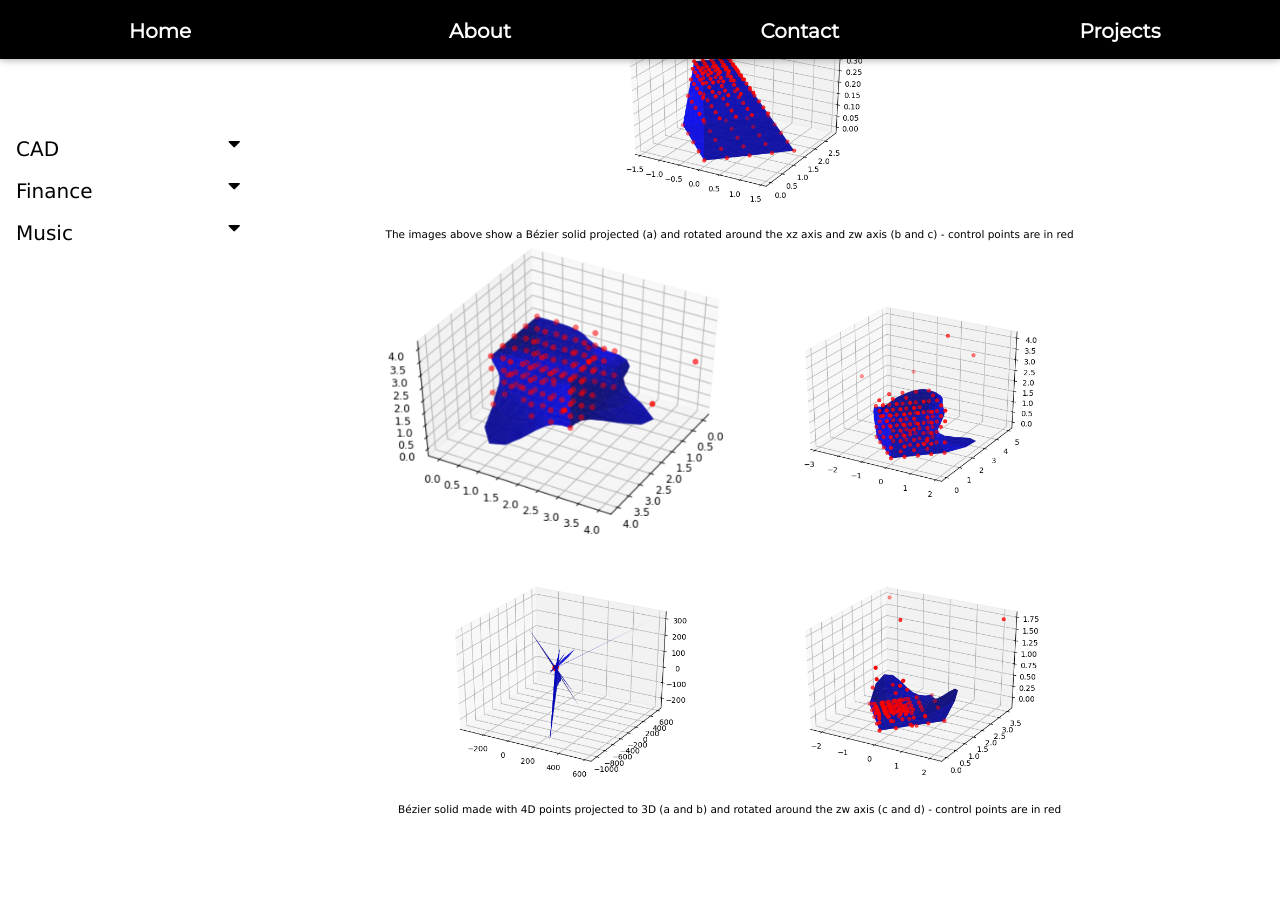
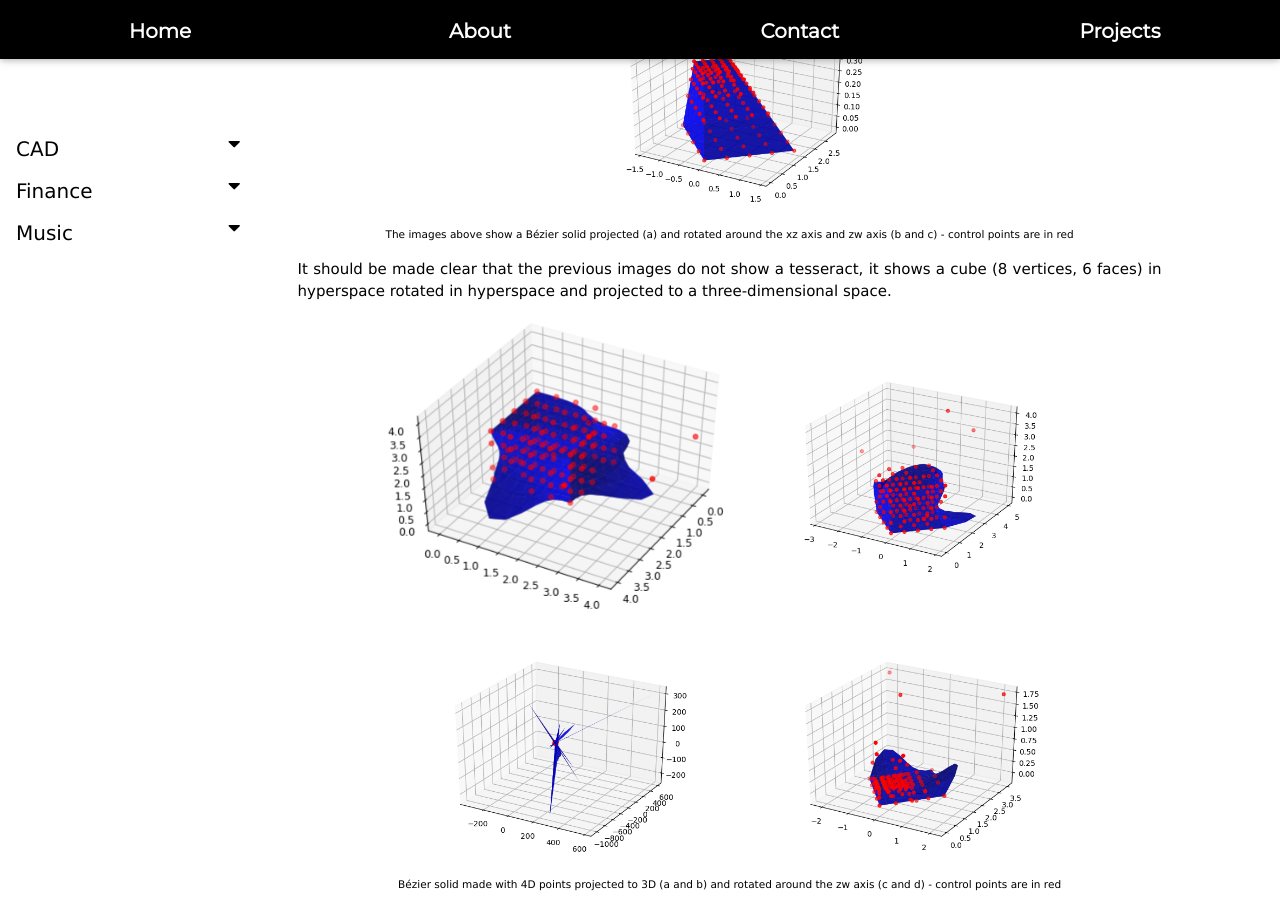
Before and after one commit to botengu/portfolio, a Jekyll site: the page built from _posts/2020-09-25-HigherDimensionalShape.md, in a window 1280 px wide and 900 px high, scrolled down 3531 px. Built offline with Jekyll 4.4.1, drawn with Linux system fonts in a browser that asks for light colours; nearby versions of some CDN libraries; library files that are not in the unit come from our copies; a script that is not in the unit is left out.

Commit message:
49th commit

```diff
--- a/_posts/2020-09-25-HigherDimensionalShape.md
+++ b/_posts/2020-09-25-HigherDimensionalShape.md
@@ -70,6 +70,9 @@ permalink: "/cad/nDBezier/"
         <img src="/portfolio/assets/img/Bzvolumeflat3.png" width="40%" height="40%">
         <figcaption> The images above show a Bézier solid projected (a) and rotated around the xz axis and zw axis (b and c) - control points are in red </figcaption>
     </div>
+    <p class = "justify">
+    It should be made clear that the previous images do not show a tesseract, it shows a cube (8 vertices, 6 faces) in hyperspace rotated in hyperspace and projected to a three-dimensional space.
+    </p>
     <div class="w3-main w3-center" >
         <img src="/portfolio/assets/img/Bzvolume.png" width="40%" height="40%">
         <img src="/portfolio/assets/img/Bzvolume2.png" width="40%" height="40%">
@@ -77,4 +80,5 @@ permalink: "/cad/nDBezier/"
         <img src="/portfolio/assets/img/Bzvolume4.png" width="40%" height="40%">
         <figcaption> Bézier solid made with 4D points projected to 3D (a and b) and rotated around the zw axis (c and d) - control points are in red </figcaption>
     </div>
+
 </div>
```
